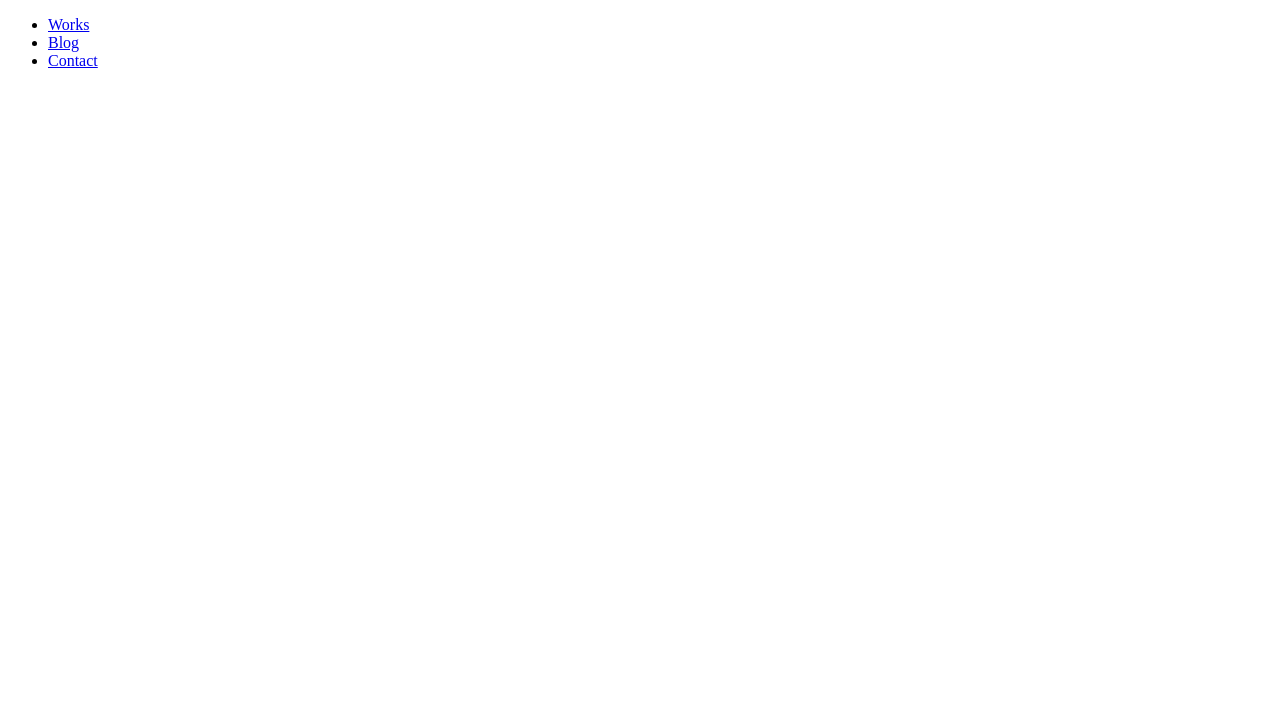
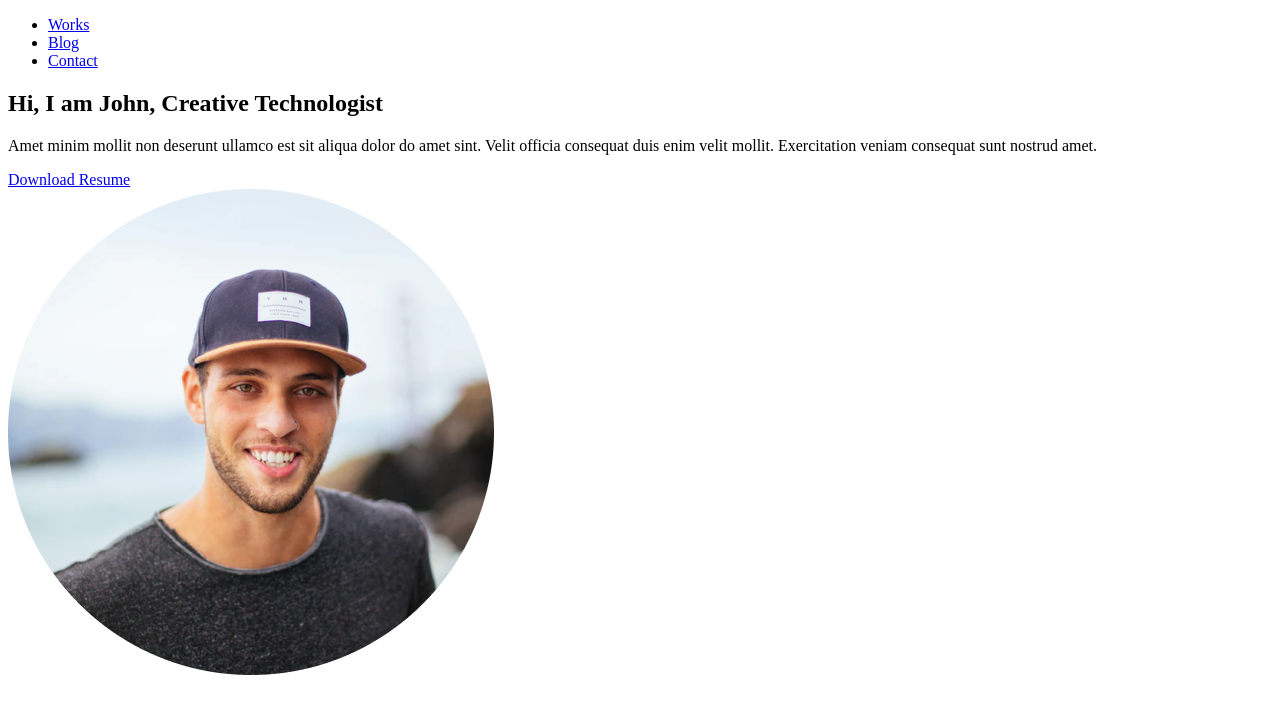
Before and after one commit to zhanaraPh/Portfolio-ui6, a plain HTML site: page index.html in a window 1280 px wide. Drawn offline with Linux system fonts and the light colour scheme.

Commit message:
add section intro

```diff
--- a/index.html
+++ b/index.html
@@ -29,5 +29,22 @@
         </ul>
       </nav>
     </header>
+    <main>
+        <section class="intro">
+          <div class="section-col">
+            <h1 class="intro-title">Hi, I am John, Creative Technologist</h1>
+            <p class="intro-prg">
+              Amet minim mollit non deserunt ullamco est sit aliqua dolor do amet
+              sint. Velit officia consequat duis enim velit mollit. Exercitation
+              veniam consequat sunt nostrud amet.
+            </p>
+            <a href="#" class="btn">Download Resume</a>
+          </div>
+          <div class="intro-img">
+            <img src="Ell2x.png" alt="alt-intro" class="intro-img" />
+        </div>
+      </section>
+
+
   </body>
 </html>
```
Also changed, not shown: Ell2x.png (added), Lin.svg (added), fb.svg (added), inst.svg (added), tw.svg (added), works2.png (added), works3.png (added), 2 other files.
